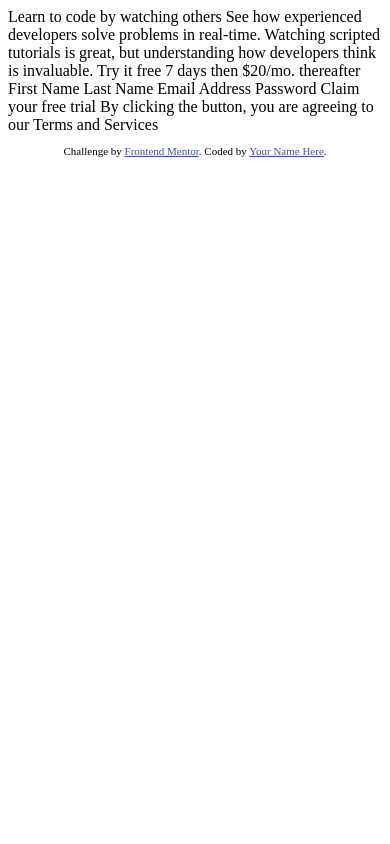
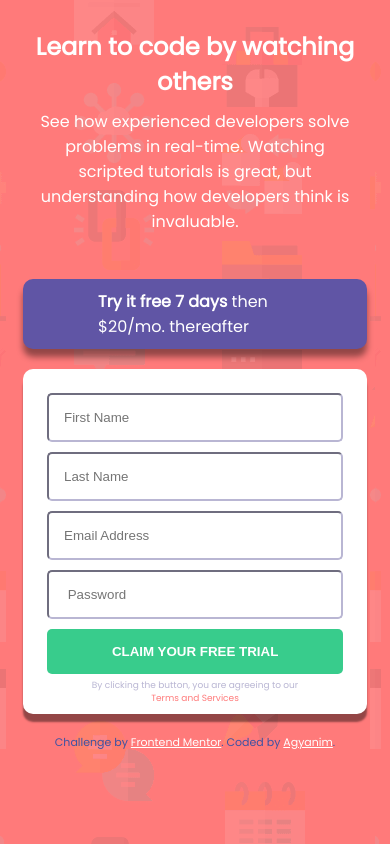
Before and after one commit to Agyanim/intro-component-with-signup-form-master, a plain HTML site: page index.html in a window 390 px wide. Drawn offline with Linux system fonts and the light colour scheme.

Commit message:
second commit

```diff
--- /dev/null
+++ b/css/style.css
@@ -0,0 +1,152 @@
+* {
+  margin: 0;
+  padding: 0;
+  box-sizing: border-box;
+}
+:root {
+  /* Color Difinition */
+  --Red: hsl(0, 100%, 74%);
+  --Green: hsl(154, 59%, 51%);
+  /* Accent */
+  --Blue: hsl(248, 32%, 49%);
+  /* Neutral */
+  --Dark-Blue: hsl(249, 10%, 26%);
+  --Grayish-Blue: hsl(246, 25%, 77%);
+}
+@media all {
+body {
+  font-family: "Poppins", sans-serif;
+  background-color: var(--Red);
+  background-image: url(../images/bg-intro-desktop.png);
+}
+
+.intro-component-container {
+  display: flex;
+  justify-content: space-between;
+  width: 80%;
+  margin: auto;
+  align-items: center;
+}
+.lean-to-code-wrapper,
+.try-it-form-wrapper {
+  width: 48%;
+}
+.lean-to-code-wrapper {
+  color: white;
+  padding: 10px;
+  margin-top: 5%;
+}
+.lean-to-code-wrapper h1 {
+  font-weight: 700;
+  font-size: 3rem;
+}
+.lean-to-code-wrapper p {
+  padding-top: 10px;
+}
+
+.try-it-wrapper {
+  background-color: var(--Blue);
+  font-weight: 350;
+  color: white;
+  padding: 10px 80px;
+  border-radius: 10px;
+  margin-bottom: 20px;
+  margin-top: 10%;
+  box-shadow: 0 8px 6px 0 rgba(0, 0, 0, 0.425);
+}
+
+.try-it-wrapper span {
+  font-weight: 700;
+}
+
+.form-wrapper {
+  background-color: white;
+  border-radius: 10px;
+  box-shadow: 0 8px 2px 0 rgba(0, 0, 0, 0.425);
+  margin-bottom: 20px;
+
+}
+.signup-form {
+  padding: 2em;
+}
+.signup-form input {
+  width: 99%;
+  padding: 15px;
+  margin-bottom: -10px;
+  border-radius: 5px;
+  border-color: var(--Grayish-Blue);
+}
+.claim-btn {
+  background-color: var(--Green);
+  color: white;
+  font-weight: 700;
+  border: none;
+  cursor: pointer;
+}
+.by-clicking {
+  font-size: 9px;
+  padding: 1em 11.5em;
+  margin-top: -2em;
+  padding-bottom: 5em;
+  color: var(--Grayish-Blue);
+}
+.by-clicking span {
+  color: var(--Red);
+}
+.icon-err {
+  position: relative;
+  float: right;
+  margin-top: -1.6em;
+  margin-right: 1.5em;
+  display: none;
+}
+.err {
+  color: var(--Red);
+  text-align: right;
+  font-size: 12px;
+  margin-bottom: -20px;
+  font-style: italic;
+  padding: 5px;
+  margin-top: 5px;
+  /* display: none; */
+}
+
+}
+@media (max-width: 600px) {
+  body {
+    background-image: url(../images/bg-intro-mobile.png);
+  }
+  .intro-component-container {
+    flex-direction: column;
+    width: 98%;
+  }
+  .lean-to-code-wrapper,
+  .try-it-form-wrapper {
+    width: 90%;
+  }
+  .lean-to-code-wrapper h1 {
+    font-size: 1.5rem;
+    text-align: center;
+  }
+  .lean-to-code-wrapper p {
+    text-align: center;
+  }
+  .try-it-wrapper {
+    padding: 10px 75px;
+  }
+
+  .signup-form {
+    padding: 1.5em;
+  }
+
+  .signup-form input {
+    width: 100%;
+    padding: 15px;
+  }
+
+  .by-clicking {
+    font-size: 9px;
+    padding: 1em 7em;
+    text-align: center;
+  }
+}
--- a/index.html
+++ b/index.html
@@ -1,42 +1,125 @@
 <!DOCTYPE html>
 <html lang="en">
   <head>
-  <meta charset="UTF-8">
-  <meta name="viewport" content="width=device-width, initial-scale=1.0"> <!-- displays site properly based on user's device -->
+    <meta charset="UTF-8" />
+    <meta name="viewport" content="width=device-width, initial-scale=1.0" />
+    <!-- displays site properly based on user's device -->
 
-  <link rel="icon" type="image/png" sizes="32x32" href="./images/favicon-32x32.png">
-
+    <link
+      rel="icon"
+      type="image/png"
+      sizes="32x32"
+      href="./images/favicon-32x32.png"
+    />
+    <link rel="preconnect" href="https://fonts.googleapis.com" />
+    <link rel="preconnect" href="https://fonts.gstatic.com" crossorigin />
+    <link
+      href="https://fonts.googleapis.com/css2?family=Poppins&display=swap"
+      rel="stylesheet"
+    />
+    <link rel="stylesheet" href="css/style.css" />
     <title>Frontend Mentor | Intro component with sign up form</title>
 
     <!-- Feel free to remove these styles or customise in your own stylesheet 👍 -->
     <style>
-    .attribution { font-size: 11px; text-align: center; }
-    .attribution a { color: hsl(228, 45%, 44%); }
+      .attribution {
+        font-size: 11px;
+        text-align: center;
+        color: hsl(228, 45%, 44%)
+      }
+      .attribution a {
+        color: white;
+      }
     </style>
   </head>
   <body>
+    <section class="intro-component-container">
+      <div class="lean-to-code-wrapper">
+        <h1>Learn to code by watching others</h1>
+        <p>
+          See how experienced developers solve problems in real-time. Watching
+          scripted tutorials is great, but understanding how developers think is
+          invaluable.
+        </p>
+      </div>
+      <div class="try-it-form-wrapper">
+        <div class="try-it-wrapper">
+          <p><span>Try it free 7 days </span> then $20/mo. thereafter</p>
+        </div>
+        <div class="form-wrapper">
+          <form
+            name="signup-form"
+            class="signup-form"
+            id="signup-form"
+            action=""
+            method="get"
+          >
+            <input
+              type="text"
+              name="first-name"
+              class="first-name"
+              id="first-name"
+              placeholder="First Name"
+            />
+            <i class="icon-err" id="first-name-icon-err"><img src="images/icon-error.svg" alt=""></i>
+            <br />
+            <p id="err-first-name" class="err-first-name err"></p>
+            <br />
+            <input
+              type="text"
+              name="last-name"
+              class="last-name"
+              id="last-name"
+              placeholder="Last Name"
+            />
+            <i class="icon-err" id="last-name-icon-err"><img src="images/icon-error.svg" alt=""></i>
+            <br />
+            <p id="err-last-name" class="err-last-name err"></p>
+            <br />
+            <input
+              type="text"
+              name="email"
+              class="email"
+              id="email"
+              placeholder="Email Address"
+            />
+            <i id="email-icon-err" class="icon-err email-icon-err"><img src="images/icon-error.svg" alt=""></i>
+            <br />
+            <p id="err-email" class="err-email err"></p>
+            <br />
+            <input
+              type="password"
+              name="password"
+              class="password"
+              id="password"
+              placeholder=" Password"
+            />
+            <i id="password-icon-err" class="icon-err"  ><img src="images/icon-error.svg" alt=""></i>
+            <br />
+            <p id="err-password" class="err-password err"></p>
+            <br />
 
-  Learn to code by watching others
-
-  See how experienced developers solve problems in real-time. Watching scripted tutorials is great,
-  but understanding how developers think is invaluable.
-
-  Try it free 7 days then $20/mo. thereafter
-
-  First Name
-  Last Name
-  Email Address
-  Password
-
-  Claim your free trial
-
-  By clicking the button, you are agreeing to our Terms and Services
-
+            <input
+              type="submit"
+              class="claim-btn"
+              id="claim-btn"
+              value=" CLAIM YOUR FREE TRIAL "
+            />
+          </form>
+          <p class="by-clicking">
+            By clicking the button, you are agreeing to our <Span>Terms and Services</Span>
+          </p>
+        </div>
+      </div>
+    </section>
     <footer>
       <p class="attribution">
-      Challenge by <a href="https://www.frontendmentor.io?ref=challenge" target="_blank">Frontend Mentor</a>.
-      Coded by <a href="#">Your Name Here</a>.
+        Challenge by
+        <a href="https://www.frontendmentor.io?ref=challenge" target="_blank"
+          >Frontend Mentor</a
+        >. Coded by <a href="#">Agyanim</a>.
       </p>
     </footer>
+    <script src="js/script.js"></script>
   </body>
 </html>
--- /dev/null
+++ b/js/script.js
@@ -0,0 +1,92 @@
+const firstNameEl = document.getElementById("first-name");
+const lastNameEl = document.getElementById("last-name");
+const emailEl = document.getElementById("email");
+const passwordEl = document.getElementById("password");
+const firstNameErrEl = document.getElementById("err-first-name");
+const lastNameErrEl = document.getElementById("err-last-name");
+const emailErrEl = document.getElementById("err-email");
+const passwordErrEl = document.getElementById("err-password");
+const claimBtnEl = document.getElementById("claim-btn");
+const singupFormEl = document.getElementById("signup-form");
+const firstNameIconEerr = document.getElementById("first-name-icon-err");
+const lastNameIconEerr = document.getElementById("last-name-icon-err");
+const emailIconEerr = document.getElementById("email-icon-err");
+const passwordIconEerr = document.getElementById("password-icon-err");
+
+
+const normalValidation = (inputElement, err, iconErr) => {
+  inputElement.style.border = " 1px solid  hsl(246, 25%, 77%)";
+  err.innerHTML = "";
+  iconErr.style.display = "none";
+};
+const activeValidation = (inputElement, iconErr) => {
+  inputElement.style.border = " 1px solid hsl(0, 100%, 74%)";
+  iconErr.style.display = "inline";
+};
+const passWordValidation = () => {
+  //check empty password field
+  if (passwordEl.value === "") {
+    passwordErrEl.innerHTML = "Password cannot be empty";
+    passwordEl.style.border = " 1px solid hsl(0, 100%, 74%)";
+    passwordIconEerr.style.display = "inline";
+    return false;
+  }
+
+  //minimum password length validation
+  if (passwordEl.value.length < 8) {
+    passwordErrEl.innerHTML = "Password length must be atleast 8 characters";
+    passwordEl.style.border = " 1px solid hsl(0, 100%, 74%)";
+    passwordIconEerr.style.display = "inline";
+    return false;
+  } else {
+    passwordErrEl.innerHTML = "";
+    passwordEl.style.border = " 1px solid hsl(246, 25%, 77%)";
+    passwordIconEerr.style.display = "none";
+    return true;
+  }
+};
+
+const emailValidation = () => {
+  let validRegex =
+    /^[a-zA-Z0-9.!#$%&'*+/=?^_`{|}~-]+@[a-zA-Z0-9-]+(?:\.[a-zA-Z0-9-]+)*$/;
+  if (emailEl.value.match(validRegex)) {
+    normalValidation(emailEl, emailErrEl, emailIconEerr);
+    return true;
+  } else {
+    activeValidation(emailEl, emailIconEerr);
+    emailErrEl.innerHTML = "Looks like this is not an email";
+    emailEl.placeholder = "email@example/com";
+    return false;
+  }
+};
+
+const firstNameValidation = () => {
+  if (firstNameEl.value === "") {
+    activeValidation(firstNameEl, firstNameIconEerr);
+    firstNameErrEl.innerHTML = "First Name cannot be empty";
+    return false;
+  } else {
+    normalValidation(firstNameEl, firstNameErrEl, firstNameIconEerr);
+    return true;
+  }
+};
+const lastNameValidation = () => {
+  if (lastNameEl.value === "") {
+    activeValidation(lastNameEl, lastNameIconEerr);
+    lastNameErrEl.innerHTML = "Last Name cannot be empty";
+    return false;
+  } else {
+    normalValidation(lastNameEl, lastNameErrEl, lastNameIconEerr);
+  }
+};
+const formValidation = () => {
+  firstNameValidation();
+  lastNameValidation();
+  emailValidation();
+  passWordValidation();
+};
+
+singupFormEl.addEventListener("submit", (event) => {
+  event.preventDefault();
+  formValidation();
+});
```
Lines whose indentation alone changed are shown as unchanged.
